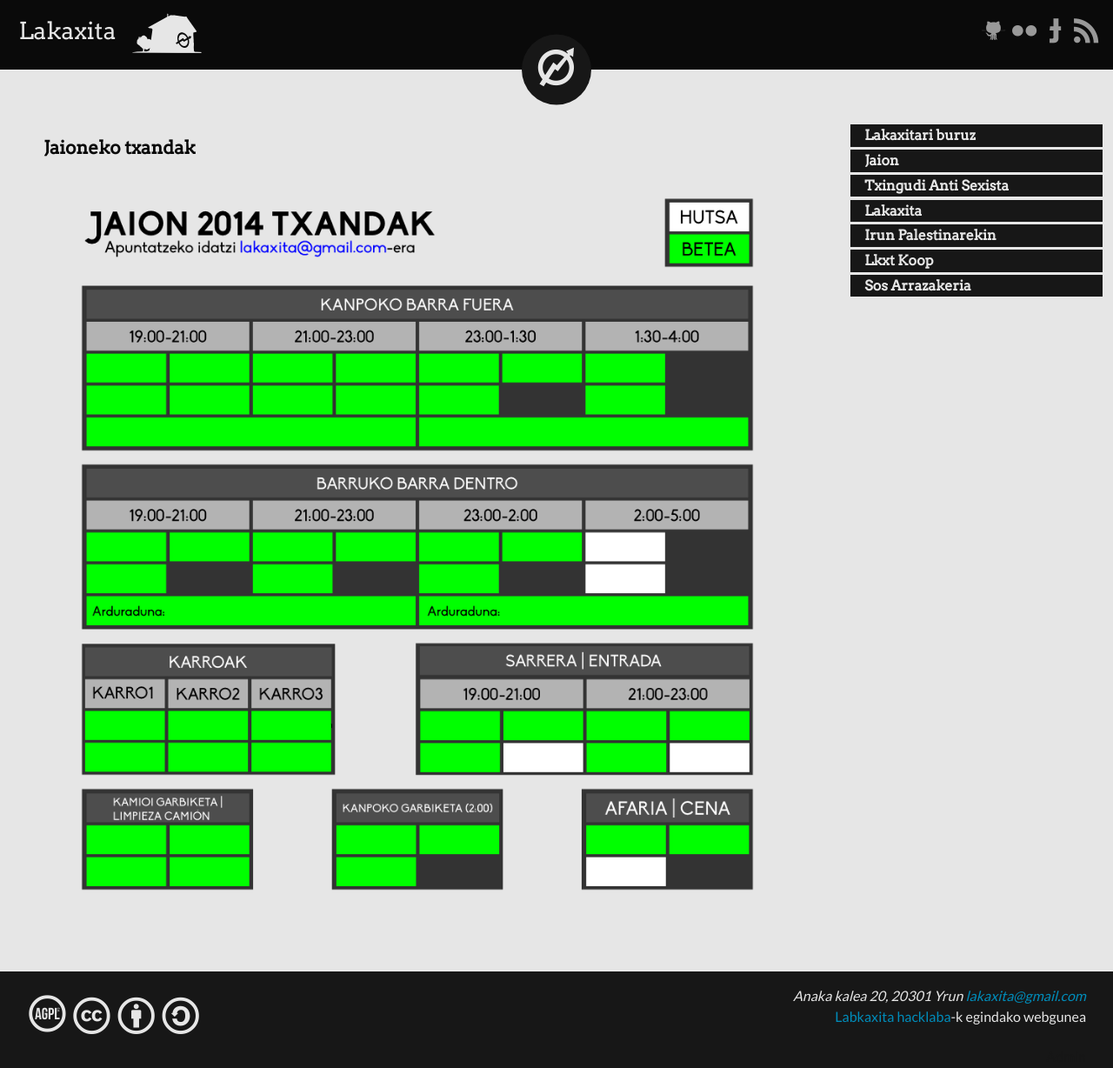
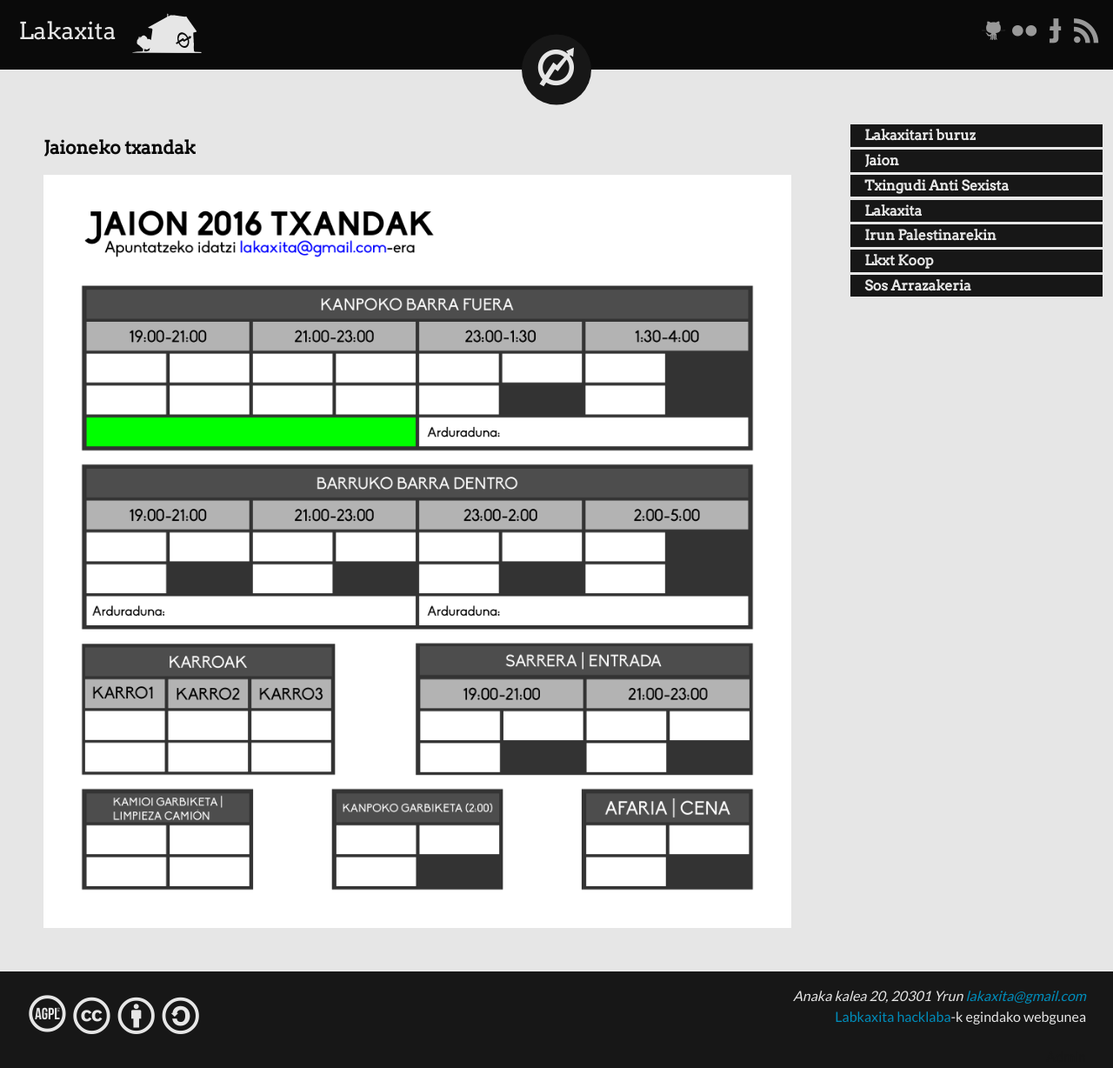
Before and after one commit to lakaxita/lakaxita.github.io, a Jekyll site: the page built from jaion/txandak/index.html, in a window 1280 px wide and 1243 px high. Shown: the top 1228 px of the window at 87% size. Built offline with Jekyll 4.4.1, drawn with Linux system fonts in a browser that asks for light colours; Markdown is read by kramdown in place of the engine named in the settings.

Commit message:
Jaioneko 2016ko txanda berriak

```diff
--- a/_sass/main.sass
+++ b/_sass/main.sass
@@ -196,6 +196,7 @@ div#wrap
 article
     img
         margin: 0 2em 1em 0 !important
+        width: 100% !important
         max-width: 30%
         float: left
     ul
--- a/jaion/txandak/index.html
+++ b/jaion/txandak/index.html
@@ -3,4 +3,4 @@ layout: page
 title: Jaioneko txandak
 ---
 
-<img src="{{ site.baseurl }}images/turnoak.png" />
+<img src="{{ site.baseurl }}images/txandak.png" />
```
Also changed, not shown: images/turnoak.png (deleted), images/txandak.png (added).
